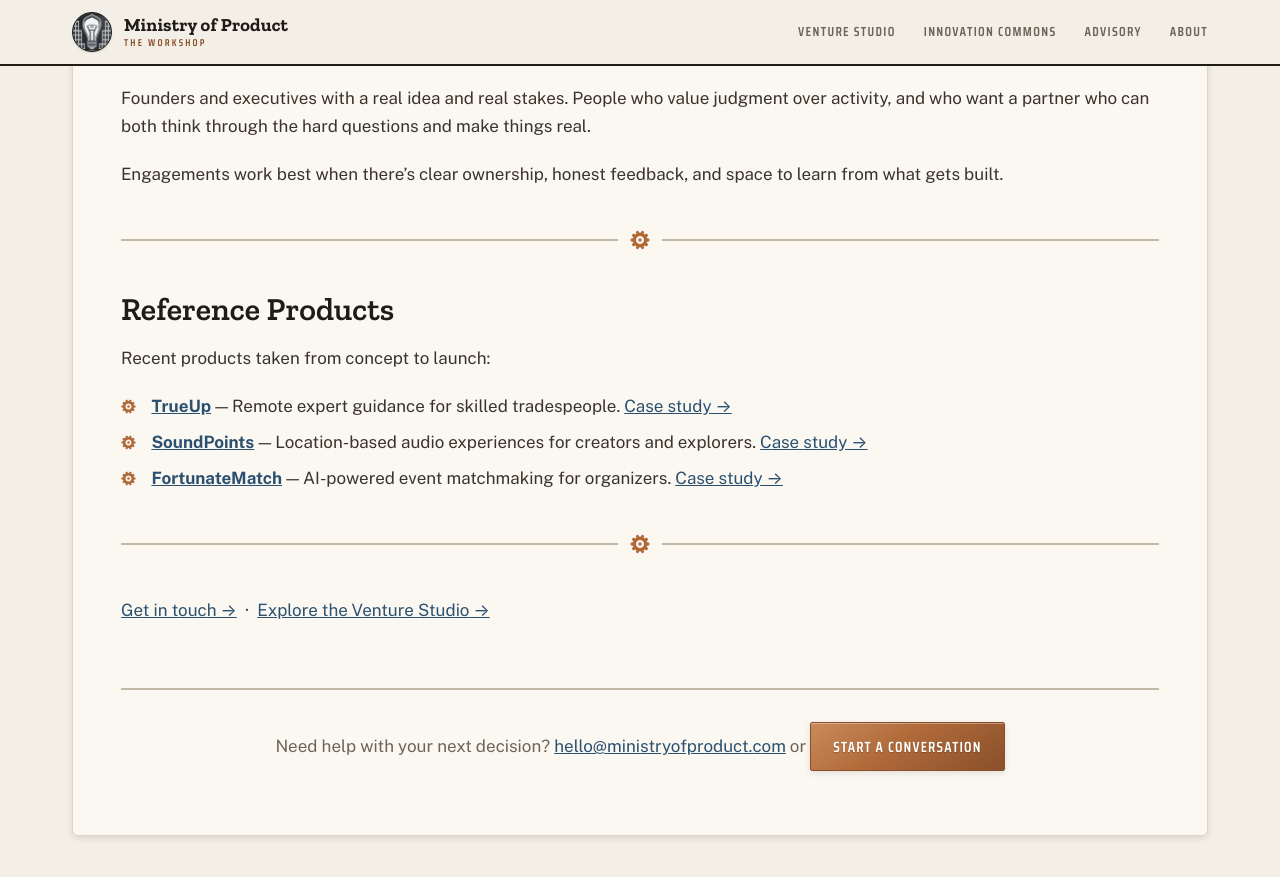
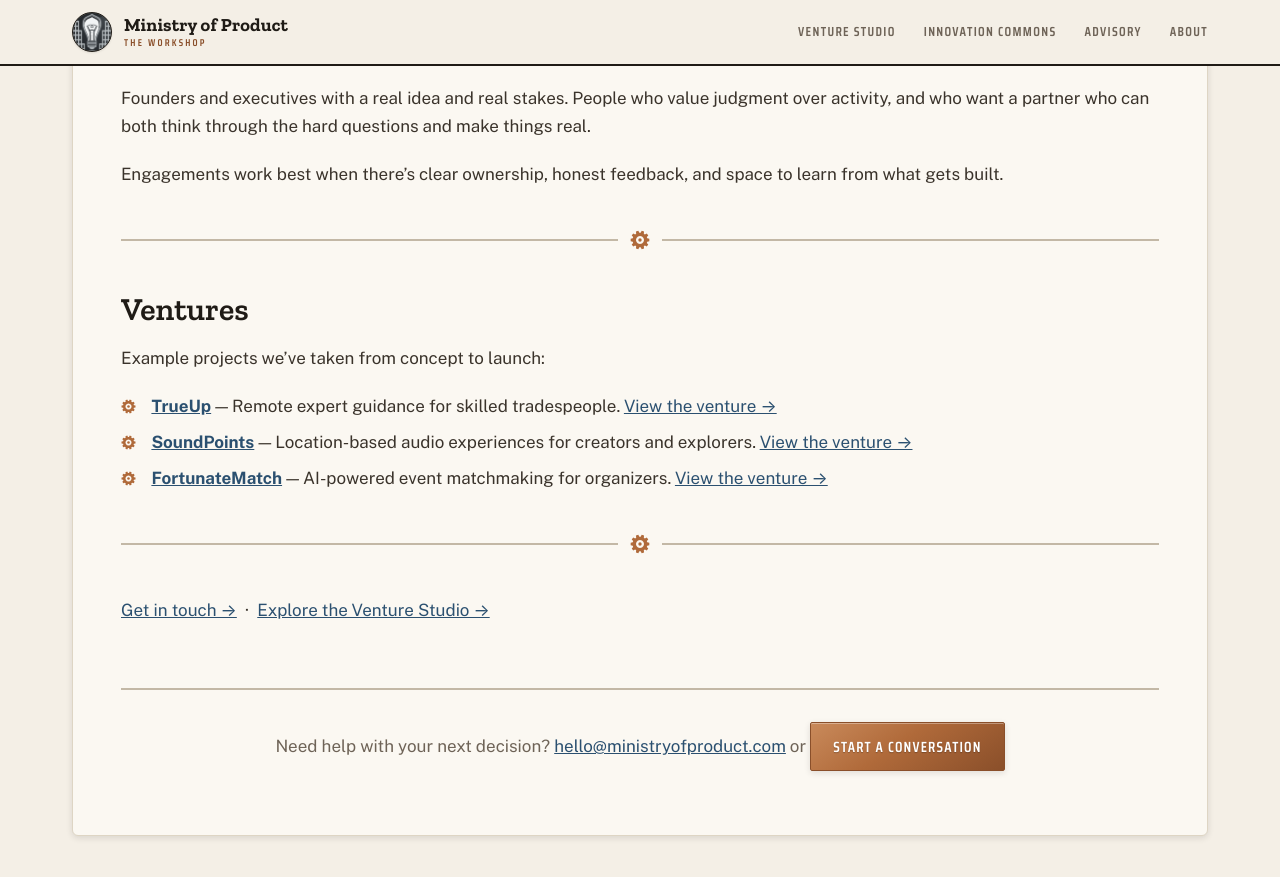
Before and after one commit to Ministry-of-Product/mop-website, a Jekyll site: the page built from advisory.md, in a window 1280 px wide and 900 px high, scrolled down 1629 px. Shown: the top 877 px of the window. Built offline with Jekyll 4.4.1, drawn with Linux system fonts in a browser that asks for light colours; some web fonts are replaced.

Commit message:
Updated advisor content

```diff
--- a/advisory.md
+++ b/advisory.md
@@ -58,13 +58,13 @@
 
 ---
 
-## Reference Products
+## Ventures
 
-Recent products taken from concept to launch:
+Example projects we've taken from concept to launch:
 
-- **[TrueUp](https://trueup.pro)** — Remote expert guidance for skilled tradespeople. [Case study →](/case-studies/2025/04/16/trueup-remote-expert-platform)
-- **[SoundPoints](https://soundpoints.com)** — Location-based audio experiences for creators and explorers. [Case study →](/case-studies/2025/04/16/soundpoints-location-audio)
-- **[FortunateMatch](https://fortunatematch.com)** — AI-powered event matchmaking for organizers. [Case study →](/case-studies/2025/04/16/fortunatematch-event-networking)
+- **[TrueUp](https://trueup.pro)** — Remote expert guidance for skilled tradespeople. [View the venture →](/ventures/trueup/)
+- **[SoundPoints](https://soundpoints.com)** — Location-based audio experiences for creators and explorers. [View the venture →](/ventures/soundpoints/)
+- **[FortunateMatch](https://fortunatematch.com)** — AI-powered event matchmaking for organizers. [View the venture →](/ventures/fortunatematch/)
 
 ---
 
```
Also changed, not shown: consultancy.md (+4 -4 lines).
